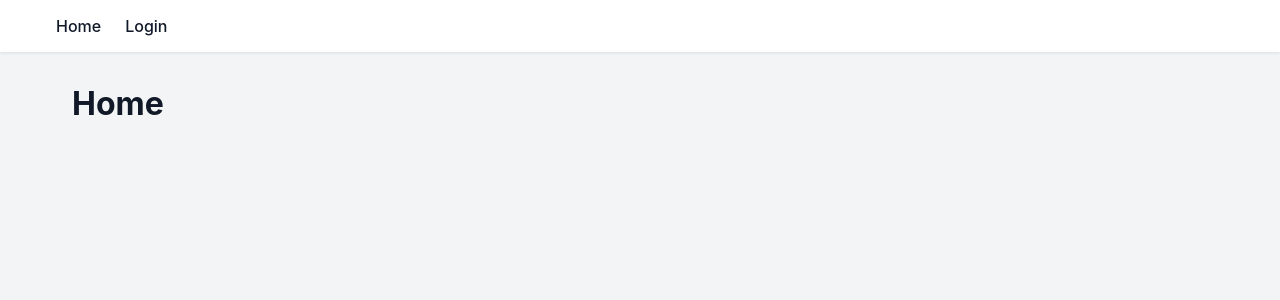
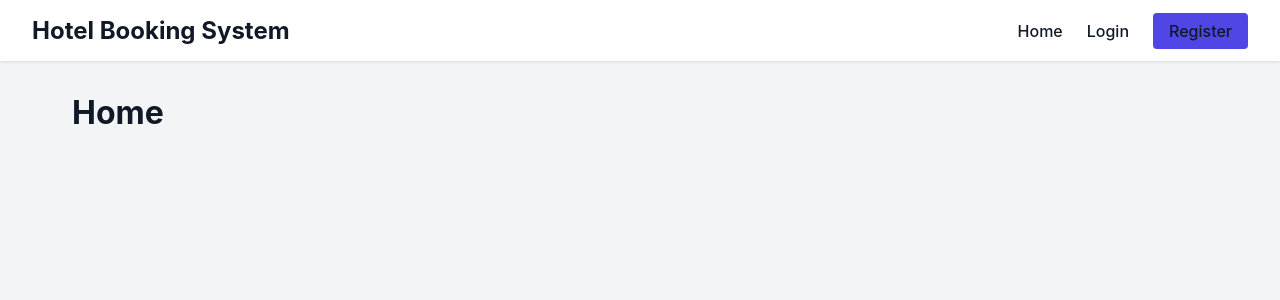
Before and after one commit to Maha070411/hotel_booking_system, a React app: page / in a window 1280 px wide. Shown: the top 300 px of the page. Built offline with nearby package versions, Linux system fonts and the light colour scheme; the HTML template or start-up script is replaced by a standard one.

Commit message:
add Navbar component

```diff
--- a/src/components/Navbar.jsx
+++ b/src/components/Navbar.jsx
@@ -1,3 +1,37 @@
-export default function Navbar() {
-    return <nav className='nav-bar'><div className='nav-links'><a href='/'>Home</a><a href='/login'>Login</a></div></nav>;
+import { Link, useNavigate } from 'react-router-dom';
+
+function Navbar() {
+    const navigate = useNavigate();
+    const token = localStorage.getItem('token');
+    const role = localStorage.getItem('role');
+
+    const handleLogout = () => {
+        localStorage.removeItem('token');
+        localStorage.removeItem('role');
+        localStorage.removeItem('email');
+        navigate('/login');
+    };
+
+    return (
+        <nav className="nav-bar">
+            <h2><Link style={{ color: 'inherit', textDecoration: 'none' }} to="/">Hotel Booking System</Link></h2>
+            <div className="nav-links">
+                <Link to="/">Home</Link>
+                {token ? (
+                    <>
+                        <Link to="/profile">Profile</Link>
+                        {role === 'ROLE_ADMIN' && <Link to="/admin">Admin</Link>}
+                        <button className="btn" style={{ marginLeft: '1.5rem' }} onClick={handleLogout}>Logout</button>
+                    </>
+                ) : (
+                    <>
+                        <Link to="/login">Login</Link>
+                        <Link to="/register" className="btn">Register</Link>
+                    </>
+                )}
+            </div>
+        </nav>
+    );
 }
+
+export default Navbar;
```
